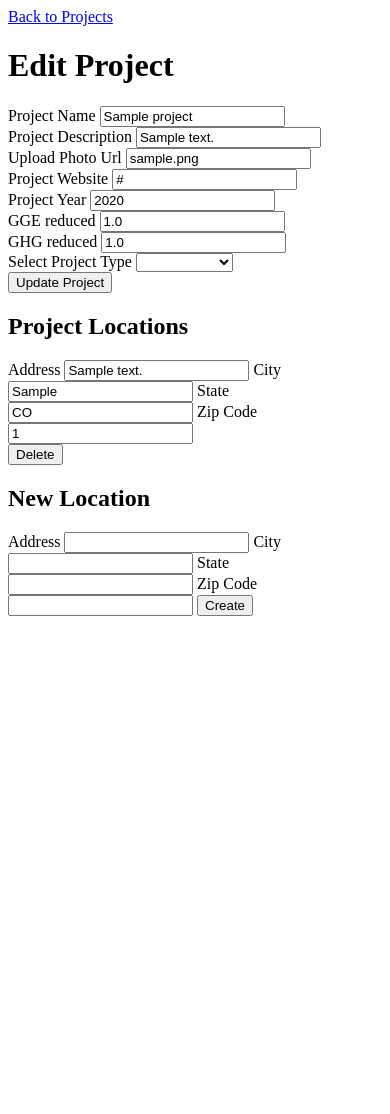
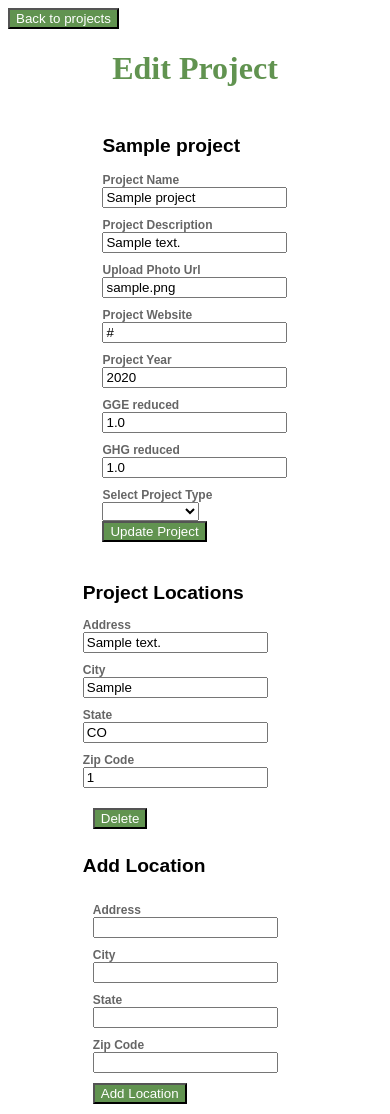
Before and after one commit to codeforkansascity/meep-backend, a Flask app: page /forms/projects/1 in a window 390 px wide. Before the commit the page ends 616 px from the top, so only its background shows below. Run offline with Flask 2, Linux system fonts and the light colour scheme; tables that the repository leaves empty hold one stand-in row (values such as "Sample post").

Commit message:
Add basic CSS with some simple responsiveness

```diff
--- /dev/null
+++ b/api/src/static/styles/main.css
@@ -0,0 +1,97 @@
+html, body {
+    height: 100%;
+}
+
+nav div {
+    float: right;
+}
+
+form.projects-search {
+    margin: 0px;
+    padding: 2px;
+}
+
+.projects-search {
+    flex-direction: row;
+}
+
+main {
+    margin: auto;
+    padding: 0;
+    font-family: 'Montserrat', sans-serif;
+    font-size: .75rem;
+    font-weight: 500;
+    line-height: normal;
+    color: #666666;
+    display: flex;
+    flex-direction: row;
+    width: 60%;
+}
+
+h1 {
+    color: rgb(97, 147, 80);
+    font-size: 2rem;
+    text-align: center;
+}
+
+h2 {
+    line-height: normal;
+    color: black;
+    font-size: 1.2rem;
+    font-family: 'Montserrat', sans-serif;
+}
+
+
+
+form {
+    padding: 10px;
+    margin-left: auto;
+}
+
+li {
+    margin: 10px;
+}
+
+label {
+    font-weight: 600;
+    margin-right: 10px;
+    color: #666666;
+    font-family: 'Montserrat', sans-serif;
+    font-size: 0.75rem;
+}
+
+input {
+    margin-bottom: 10px;
+}
+
+button {
+    background-color: rgb(97, 147, 80);
+    color: white;
+}
+
+#projects-list {
+    margin: 10px;
+}
+
+.delete-project-type {
+    font-family: 'Montserrat', sans-serif;
+    font-size: 1rem;
+    font-weight: 120000;
+    color: black;
+}
+
+.project-locations {
+    margin: 30px auto 0 auto;
+    flex: 1;
+}
+
+.project-details {
+    margin: auto;
+    flex: 2;
+}
+
+@media (max-width: 768px){
+    main {
+        flex-direction: column;
+    }
+}
--- a/api/src/templates/project_detail.html
+++ b/api/src/templates/project_detail.html
@@ -2,50 +2,54 @@
 <html lang="en" dir="ltr">
  <head>
   <meta charset="utf-8">
-  <title></title>
+  <link rel="stylesheet" href="../../static/styles/main.css">
+  <title>{{ project.name }}</title>
  </head>
  <body>
   <nav>
-   <a href="/forms/projects">Back to Projects</a>
-  </nav>
+    <button href="/forms/projects">Back to projects</button>
+   </nav>
   <h1>Edit Project</h1>
+  <main>
+    <div class="project-details">
   <form class="" action="/forms/projects/{{ project.id }}" method="post">
-   <label for="project-name">Project Name</label>
+    <h2>{{ project.name }}</h2>
+   <label for="project-name">Project Name</label><br>
    <input id="update-project-name" type="text" name="project_name" value="{{ project.name }}">
 
    <br>
 
-   <label for="update-project-description">Project Description</label>
+   <label for="update-project-description">Project Description</label><br>
    <input type="text-area" name="project_description" value="{{ project.description }}">
 
    <br>
 
-   <label for="update-project-photo-url">Upload Photo Url</label>
+   <label for="update-project-photo-url">Upload Photo Url</label><br>
    <input id='update-project-photo-url' type="text" name="project_photo_url" value="{{ project.photo_url }}">
 
    <br>
 
-   <label for="update-project-website-url">Project Website</label>
+   <label for="update-project-website-url">Project Website</label><br>
    <input id='update-project-website-url' type="text" name="project_website_url" value="{{ project.website_url }}">
 
    <br>
 
-   <label for="project-year">Project Year</label>
+   <label for="project-year">Project Year</label><br>
    <input type="text" name="project_year" value="{{ project.year }}">
 
    <br>
 
-   <label for="update-project-gge-reduced">GGE reduced</label>
+   <label for="update-project-gge-reduced">GGE reduced</label><br>
    <input id='update-project-gge-reduced' type="text" name="project_gge_reduced" value="{{ project.gge_reduced }}">
 
    <br>
 
-   <label for="update-project-ghg-reduced">GHG reduced</label>
+   <label for="update-project-ghg-reduced">GHG reduced</label><br>
    <input id="update-project-ghg-reduced" type="text" name="project_ghg_reduced" value="{{ project.ghg_reduced }}">
 
    <br>
 
-   <label for="update-project-type">Select Project Type</label>
+   <label for="update-project-type">Select Project Type</label><br>
    <select id="update-project-type" name="project_type">
     <option value="--{{ project.type.type_name }}--"></option>
     {% for project_type in project_types %}
@@ -57,46 +61,50 @@
 
    <button type="submit" name="update_project">Update Project</button>
   </form>
+</div>
 
-  <h2>Project Locations</h2>
+  <div>
+
+  <h2 class="project-locations">Project Locations</h2><br>
    {% for location in project.locations %}
-     <div class="project-location">
-      <label for="location-address">Address</label>
-      <input type="text" name="" value="{{ location.address }}">
 
-      <label for="">City</label>
-      <input type="text" name="" value="{{ location.city }}">
+      <label for="location-address">Address</label><br>
+      <input type="text" name="" value="{{ location.address }}"><br>
 
-      <label for="">State</label>
-      <input type="text" name="" value="{{ location.state }}">
+      <label for="">City</label><br>
+      <input type="text" name="" value="{{ location.city }}"><br>
 
-      <label for="">Zip Code</label>
+      <label for="">State</label><br>
+      <input type="text" name="" value="{{ location.state }}"><br>
+
+      <label for="">Zip Code</label><br>
       <input type="text" name="" value="{{ location.zip_code }}">
 
       <form class="delete-location" action="/forms/projects/{{ project.id }}/locations/{{ location.id }}" method="post">
        <button type="submit" name="delete-location">Delete</button>
       </form>
 
+   {% endfor %}
 
-     </div>
-   {% endfor %}
-  <h2>New Location</h2>
+  <h2>Add Location</h2>
   <form action="/forms/projects/{{ project.id }}/locations" method="post">
    <div class="project-location">
-    <label for="location-address">Address</label>
-    <input type="text" name="address" value="">
+    <label for="location-address">Address</label><br>
+    <input type="text" name="address" value=""><br>
 
-    <label for="">City</label>
-    <input type="text" name="city" value="">
+    <label for="">City</label><br>
+    <input type="text" name="city" value=""><br>
 
-    <label for="">State</label>
-    <input type="text" name="state" value="">
+    <label for="">State</label><br>
+    <input type="text" name="state" value=""><br>
 
-    <label for="">Zip Code</label>
-    <input type="text" name="zip_code" value="">
+    <label for="">Zip Code</label><br>
+    <input type="text" name="zip_code" value=""><br>
 
-    <button type="submit" name="new-location">Create</button>
+    <button type="submit" name="new-location">Add Location</button>
    </div>
   </form>
+</div>
+</main>
  </body>
 </html>
```
Also changed, not shown: api/src/templates/project_types.html (+11 -8 lines), api/src/templates/projects.html (+62 -55 lines), 1 other file.
